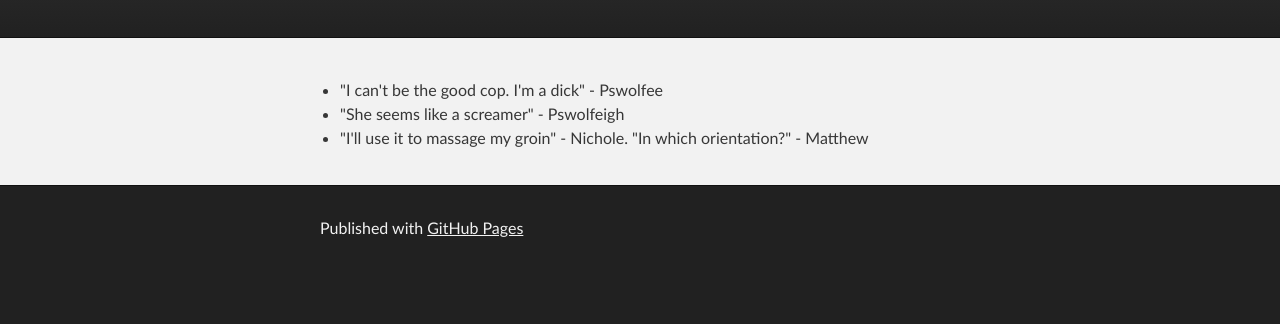
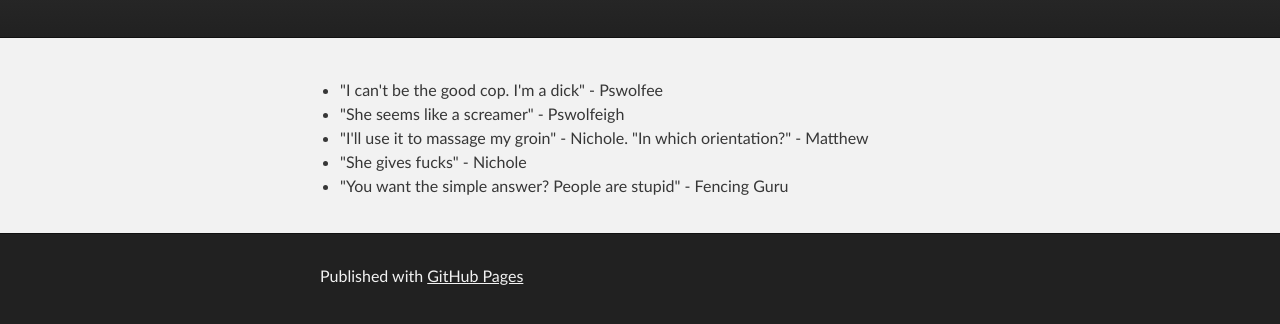
Before and after one commit to shitfoilsays/shitfoilsays.github.io, a plain HTML site: page index.html in a window 1280 px wide. Shown: the part 136-460 px from the top of the page. Drawn offline with Linux system fonts and the light colour scheme.

Commit message:
Added two quotes

```diff
--- a/index.html
+++ b/index.html
@@ -31,6 +31,8 @@
           <li>"I can't be the good cop. I'm a dick" - Pswolfee</li>
           <li>"She seems like a screamer" - Pswolfeigh</li>
           <li>"I'll use it to massage my groin" - Nichole. "In which orientation?" - Matthew</li>
+          <li>"She gives fucks" - Nichole </li>
+          <li>"You want the simple answer? People are stupid" - Fencing Guru</li>
         </ul>
       </section>
     </div>
```
